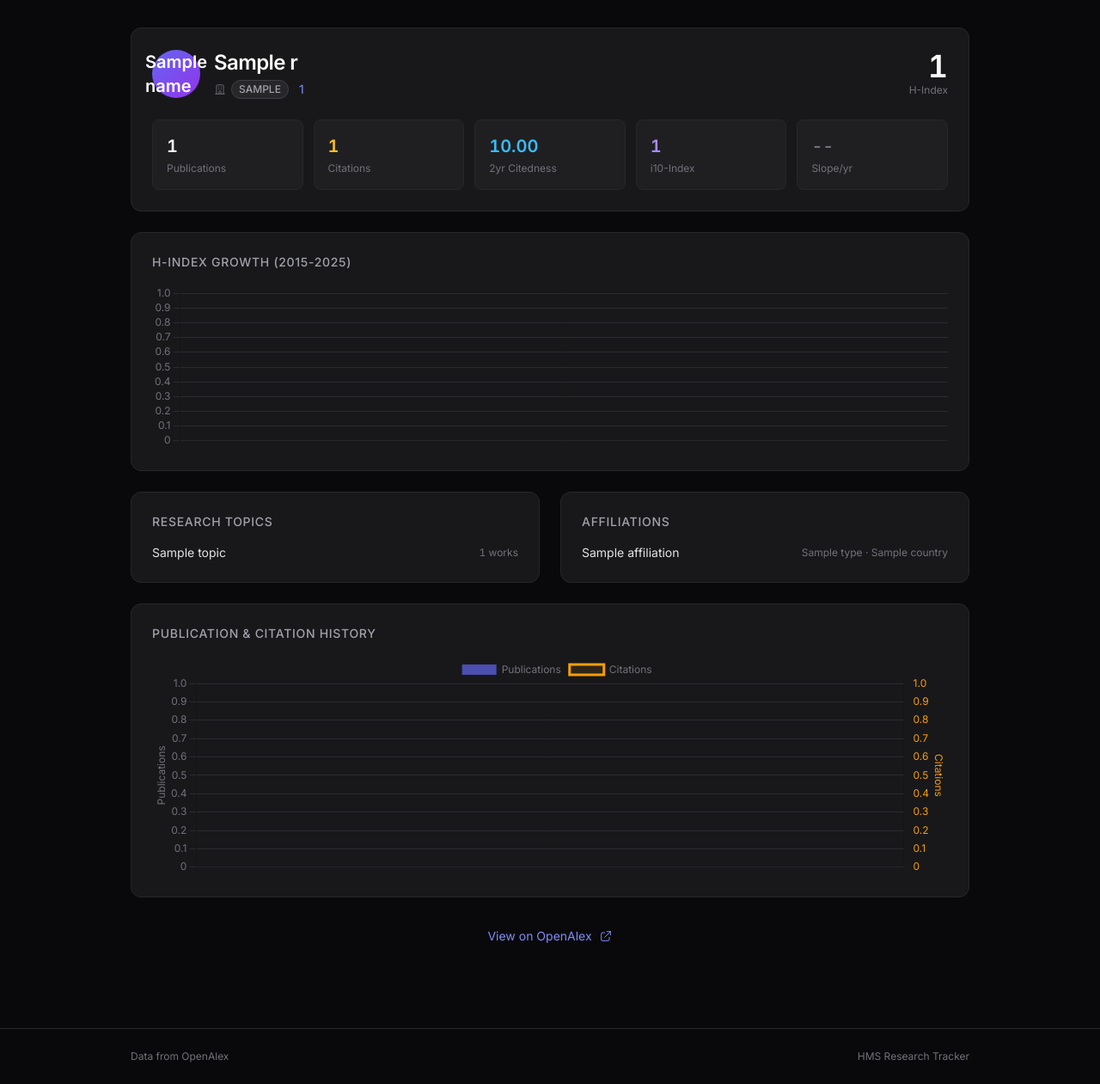
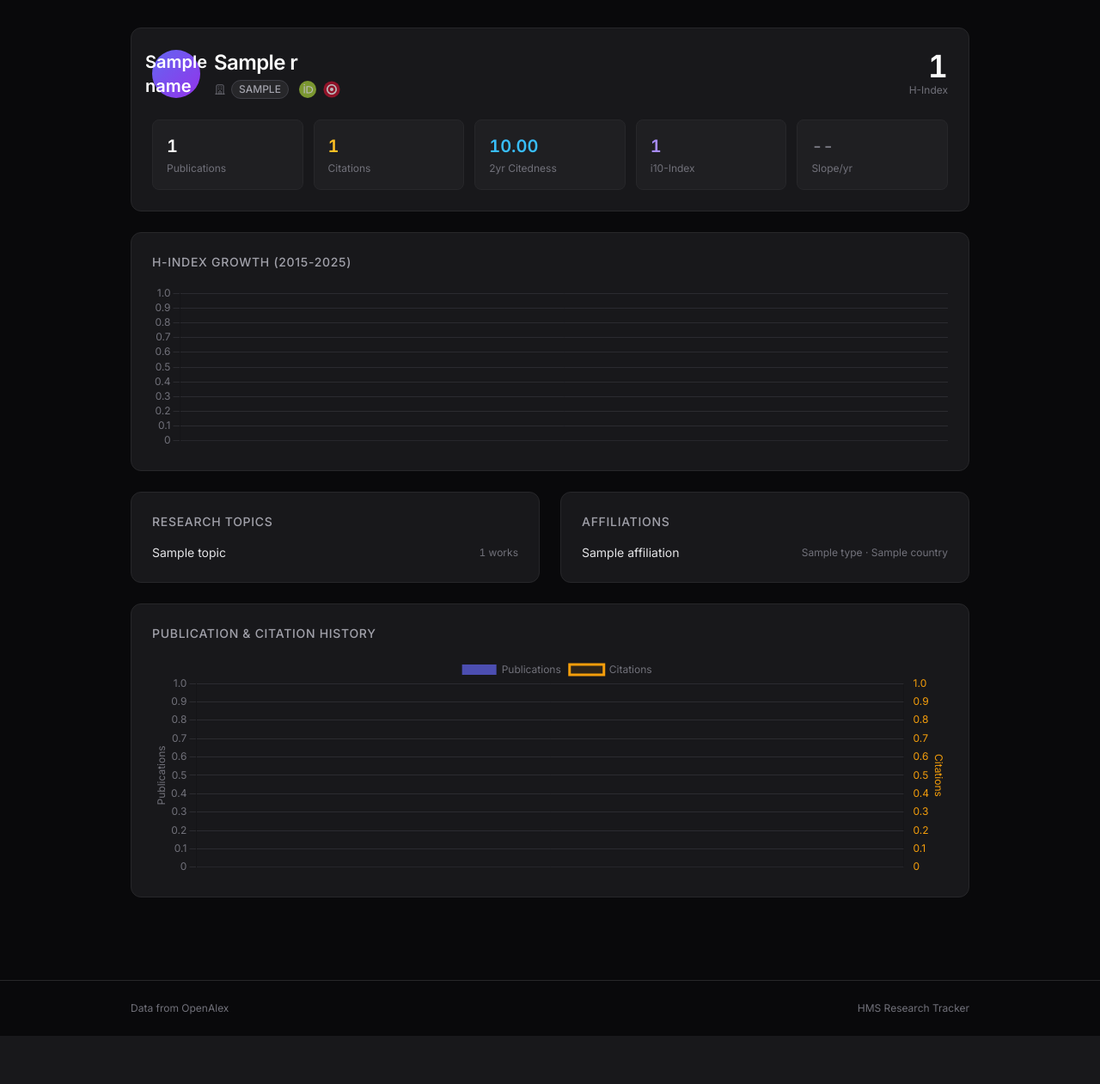
Before and after one commit to sanirudh0331/h-index-tracker, a Python web app: template templates/researcher.html in a window 1280 px wide. Shown: the part 57-1318 px from the top of the page at 86% size. After the commit the page ends 1262 px from the top, so only its background shows below. Run offline with Jinja, Linux system fonts and the light colour scheme; the template is opened without the code that fills it: most values are stand-ins (such as "Sample title", 1, 10 or a date in 2020); some libraries are stand-ins or nearby versions.

Commit message:
Replace text links with ORCID and OpenAlex logo icons
- ORCID green logo links to researcher's ORCID profile
- OpenAlex red logo links to OpenAlex profile
- Logos shown as small icons with hover effect
- Removed redundant 'View on OpenAlex' section at bottom

🤖 Generated with [Claude Code](https://claude.com/claude-code)

Co-Authored-By: Claude Opus 4.5 <noreply@anthropic.com>

```diff
--- a/templates/researcher.html
+++ b/templates/researcher.html
@@ -80,11 +80,24 @@
                                 {% endfor %}
                             </div>
                             {% endif %}
-                            {% if r.orcid %}
-                            <a href="{{ r.orcid }}" target="_blank" class="text-sm text-indigo-400 hover:text-indigo-300 transition-colors">
-                                {{ r.orcid }}
-                            </a>
-                            {% endif %}
+                            <!-- External profile links -->
+                            <div class="flex items-center gap-2">
+                                {% if r.orcid %}
+                                <a href="{{ r.orcid }}" target="_blank" title="ORCID Profile" class="opacity-70 hover:opacity-100 transition-opacity">
+                                    <svg class="w-5 h-5" viewBox="0 0 256 256" xmlns="http://www.w3.org/2000/svg">
+                                        <circle cx="128" cy="128" r="128" fill="#A6CE39"/>
+                                        <path fill="#fff" d="M86.3 186.2H70.9V79.1h15.4v107.1zM108.9 79.1h41.6c39.6 0 57 28.3 57 53.6 0 27.5-21.5 53.6-56.8 53.6h-41.8V79.1zm15.4 93.3h24.5c34.9 0 42.9-26.5 42.9-39.7 0-21.5-13.7-39.7-43.7-39.7h-23.3v79.4h-.4zM88.7 56.8c0 5.5-4.5 10.1-10.1 10.1-5.6 0-10.1-4.6-10.1-10.1 0-5.6 4.5-10.1 10.1-10.1 5.6 0 10.1 4.6 10.1 10.1z"/>
+                                    </svg>
+                                </a>
+                                {% endif %}
+                                <a href="https://openalex.org/{{ r.id }}" target="_blank" title="OpenAlex Profile" class="opacity-70 hover:opacity-100 transition-opacity">
+                                    <svg class="w-5 h-5" viewBox="0 0 100 100" fill="none" xmlns="http://www.w3.org/2000/svg">
+                                        <circle cx="50" cy="50" r="48" fill="#C41230"/>
+                                        <path d="M50 20C33.4 20 20 33.4 20 50s13.4 30 30 30 30-13.4 30-30S66.6 20 50 20zm0 52c-12.1 0-22-9.9-22-22s9.9-22 22-22 22 9.9 22 22-9.9 22-22 22z" fill="white"/>
+                                        <circle cx="50" cy="50" r="10" fill="white"/>
+                                    </svg>
+                                </a>
+                            </div>
                         </div>
                     </div>
                 </div>
@@ -308,16 +321,6 @@
         </script>
         {% endif %}
 
-        <!-- OpenAlex Link -->
-        <div class="mt-8 text-center">
-            <a href="https://openalex.org/{{ r.id }}" target="_blank"
-               class="inline-flex items-center gap-2 text-sm text-indigo-400 hover:text-indigo-300 transition-colors">
-                View on OpenAlex
-                <svg class="w-4 h-4" fill="none" stroke="currentColor" viewBox="0 0 24 24">
-                    <path stroke-linecap="round" stroke-linejoin="round" stroke-width="1.5" d="M10 6H6a2 2 0 00-2 2v10a2 2 0 002 2h10a2 2 0 002-2v-4M14 4h6m0 0v6m0-6L10 14"/>
-                </svg>
-            </a>
-        </div>
     </main>
 
     <footer class="border-t border-dark-800 mt-16">
```
